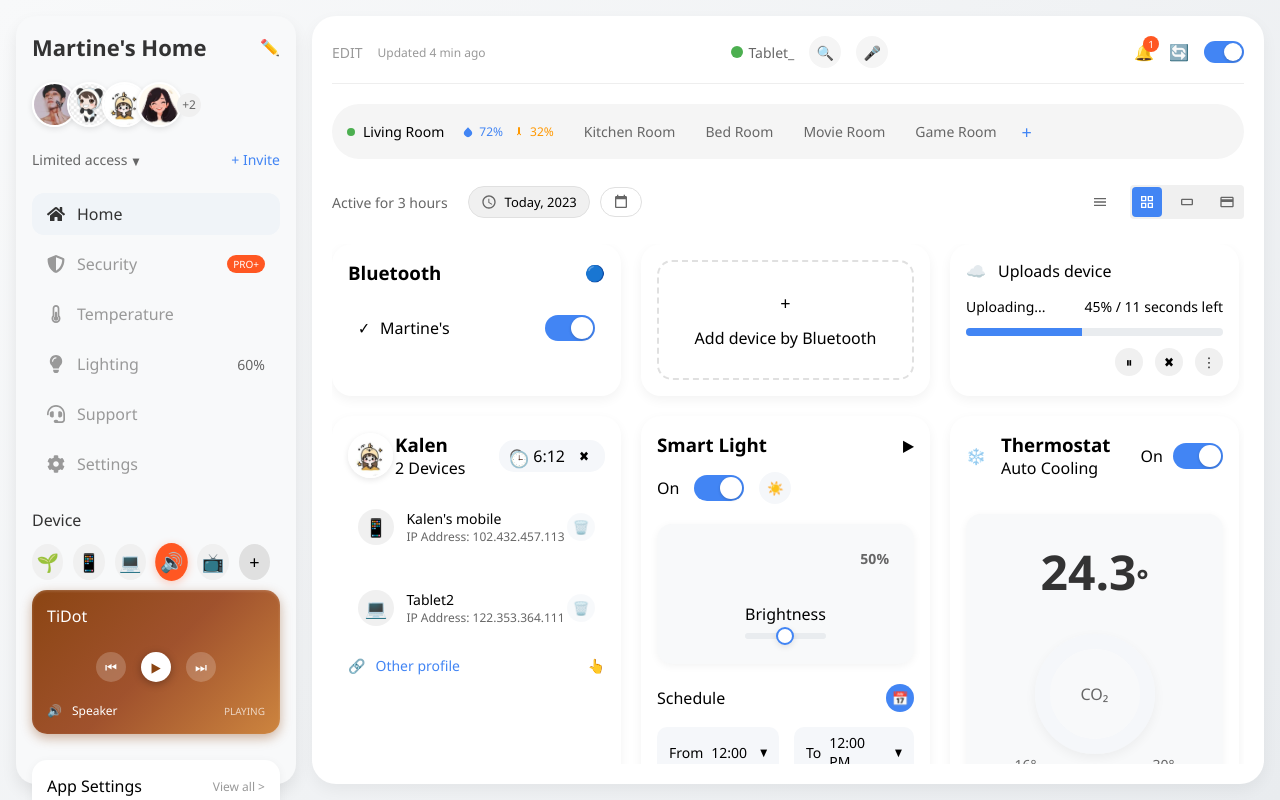
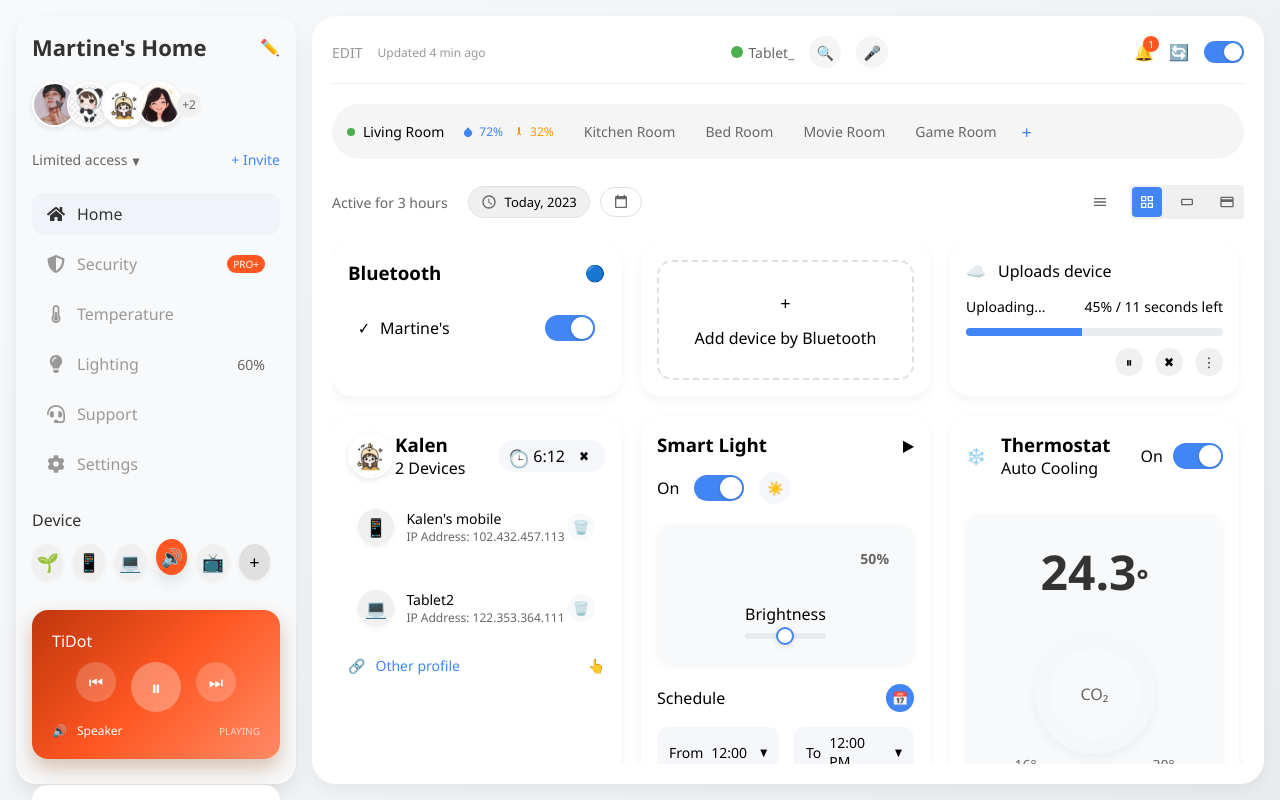
Before and after one commit to ZTL123Z/smart-home-dashboard, a React (Create React App) app: page / in a window 1280 px wide. Built offline with nearby package versions, Linux system fonts and the light colour scheme.

Commit message:
device交换添加

```diff
--- a/src/components/Sidebar.css
+++ b/src/components/Sidebar.css
@@ -188,36 +188,41 @@
 }
 
 .device-icon {
-  width: 32px;
-  height: 32px;
+  width: 40px;
+  height: 40px;
   border-radius: 50%;
   background-color: #f0f0f0;
   display: flex;
   align-items: center;
   justify-content: center;
+  font-size: 20px;
   cursor: pointer;
-  transition: transform 0.2s ease, background-color 0.2s ease;
+  transition: all 0.3s ease;
+  box-shadow: 0 2px 5px rgba(0, 0, 0, 0.05);
+}
+
+.device-icon:hover {
+  transform: translateY(-5px);
+  box-shadow: 0 8px 15px rgba(0, 0, 0, 0.1);
 }
 
 .device-icon.active {
-  background-color: #ff5722;
+  transform: translateY(-5px);
+  box-shadow: 0 8px 15px rgba(0, 0, 0, 0.1);
   color: white;
-  transform: scale(1.05);
-  box-shadow: 0 2px 8px rgba(255, 87, 34, 0.3);
 }
 
 .device-icon.add {
   background-color: #e0e0e0;
 }
+
 .speaker-card {
   background: linear-gradient(135deg, #8B4513, #A0522D, #CD853F);
-  border-radius: 15px;
-  padding: 15px;
-  display: flex;
-  flex-direction: column;
-  gap: 10px;
+  border-radius: 16px;
+  padding: 20px;
+  margin-top: 20px;
   color: white;
-  box-shadow: 0 4px 12px rgba(139, 69, 19, 0.4), inset 0 1px 3px rgba(255, 255, 255, 0.2);
+  box-shadow: 0 10px 20px rgba(139, 69, 19, 0.3);
   transition: all 0.3s ease;
   cursor: pointer;
 }
@@ -240,35 +245,31 @@
 }
 
 .control-button {
-  width: 30px;
-  height: 30px;
+  width: 40px;
+  height: 40px;
   border-radius: 50%;
   border: none;
   background-color: rgba(255, 255, 255, 0.2);
   color: white;
+  font-size: 16px;
   cursor: pointer;
-  display: flex;
-  align-items: center;
-  justify-content: center;
-  transition: all 0.3s ease;
-  backdrop-filter: blur(2px);
+  transition: all 0.2s ease;
 }
 
 .control-button:hover {
   background-color: rgba(255, 255, 255, 0.3);
   transform: scale(1.1);
-  box-shadow: 0 2px 8px rgba(0, 0, 0, 0.2);
 }
 
 .control-button.play {
-  background-color: white;
-  color: #8B4513;
-  box-shadow: 0 2px 8px rgba(0, 0, 0, 0.3);
+  width: 50px;
+  height: 50px;
+  font-size: 20px;
+  background-color: rgba(255, 255, 255, 0.3);
 }
 
 .control-button.play:hover {
-  transform: scale(1.15);
-  box-shadow: 0 3px 10px rgba(0, 0, 0, 0.4);
+  background-color: rgba(255, 255, 255, 0.4);
 }
 
 .speaker-info {
@@ -422,3 +423,86 @@
 .color-picker:hover .color-picker-icon {
   transform: rotate(15deg);
 }
+
+.plant-status {
+  display: flex;
+  flex-direction: column;
+  gap: 10px;
+  margin-top: 15px;
+}
+
+.plant-info {
+  display: flex;
+  align-items: center;
+  gap: 10px;
+  font-size: 14px;
+}
+
+.plant-icon {
+  font-size: 18px;
+}
+
+.phone-status {
+  display: flex;
+  flex-direction: column;
+  gap: 10px;
+  margin-top: 15px;
+}
+
+.battery-info, .connection-info {
+  display: flex;
+  align-items: center;
+  gap: 10px;
+  font-size: 14px;
+}
+
+.battery-icon, .wifi-icon {
+  font-size: 18px;
+}
+
+.laptop-status {
+  display: flex;
+  flex-direction: column;
+  gap: 10px;
+  margin-top: 15px;
+}
+
+.status-info {
+  display: flex;
+  align-items: center;
+  gap: 10px;
+  font-size: 14px;
+}
+
+.status-icon {
+  font-size: 18px;
+}
+
+.tv-controls {
+  display: flex;
+  justify-content: space-between;
+  margin: 15px 0;
+}
+
+.tv-info {
+  display: flex;
+  align-items: center;
+  gap: 10px;
+  font-size: 14px;
+}
+
+.tv-icon {
+  font-size: 18px;
+}
+
+.tv-name {
+  flex-grow: 1;
+}
+
+.tv-status {
+  font-weight: bold;
+  font-size: 12px;
+  background-color: rgba(255, 255, 255, 0.2);
+  padding: 3px 8px;
+  border-radius: 10px;
+}
--- a/src/components/Sidebar.js
+++ b/src/components/Sidebar.js
@@ -9,6 +9,18 @@ const Sidebar = ({ onMenuItemClick }) => {
   const [activeMenuItem, setActiveMenuItem] = useState('home');
   const [accessLevel, setAccessLevel] = useState("Limited access");
   const [showAccessDropdown, setShowAccessDropdown] = useState(false);
+  const [activeDevice, setActiveDevice] = useState('speaker'); // 默认选中扬声器设备
+  const [isPlaying, setIsPlaying] = useState(true); // 播放状态
+
+  // 设备数据
+  const devices = [
+    { id: 'plant', icon: '🌱', name: 'Smart Plant', color: '#4CAF50' },
+    { id: 'phone', icon: '📱', name: 'Smartphone', color: '#2196F3' },
+    { id: 'laptop', icon: '💻', name: 'Laptop', color: '#03A9F4' },
+    { id: 'speaker', icon: '🔊', name: 'Speaker', color: '#FF5722' },
+    { id: 'tv', icon: '📺', name: 'Smart TV', color: '#9C27B0' },
+    { id: 'add', icon: '+', name: 'Add Device', color: '#E0E0E0' }
+  ];
 
   // 处理编辑图标点击
   const handleEditClick = () => {
@@ -44,6 +56,156 @@ const Sidebar = ({ onMenuItemClick }) => {
     // 通知父组件更新主内容区域
     if (onMenuItemClick) {
       onMenuItemClick(menuItem);
+    }
+  };
+
+  // 处理设备点击
+  const handleDeviceClick = (deviceId) => {
+    if (deviceId === 'add') {
+      alert('Add new device functionality would open here');
+      return;
+    }
+    setActiveDevice(deviceId);
+  };
+
+  // 处理播放/暂停切换
+  const handlePlayToggle = () => {
+    setIsPlaying(!isPlaying);
+  };
+
+  // 获取当前活跃设备
+  const getActiveDevice = () => {
+    return devices.find(device => device.id === activeDevice);
+  };
+
+  // 获取TiDot卡片样式
+  const getTiDotCardStyle = () => {
+    const device = getActiveDevice();
+
+    // 根据设备类型返回不同的渐变背景
+    switch (device.id) {
+      case 'plant':
+        return { background: 'linear-gradient(135deg, #2E7D32, #4CAF50, #8BC34A)' };
+      case 'phone':
+        return { background: 'linear-gradient(135deg, #1565C0, #2196F3, #64B5F6)' };
+      case 'laptop':
+        return { background: 'linear-gradient(135deg, #0277BD, #03A9F4, #4FC3F7)' };
+      case 'speaker':
+        return { background: 'linear-gradient(135deg, #BF360C, #FF5722, #FF8A65)' };
+      case 'tv':
+        return { background: 'linear-gradient(135deg, #6A1B9A, #9C27B0, #CE93D8)' };
+      default:
+        return { background: 'linear-gradient(135deg, #8B4513, #A0522D, #CD853F)' };
+    }
+  };
+
+  // 渲染TiDot卡片内容
+  const renderTiDotContent = () => {
+    const device = getActiveDevice();
+
+    // 根据设备类型返回不同的内容
+    switch (device.id) {
+      case 'plant':
+        return (
+          <>
+            <div className="speaker-title">Plant Monitor</div>
+            <div className="plant-status">
+              <div className="plant-info">
+                <span className="plant-icon">💧</span>
+                <span>Moisture: 65%</span>
+              </div>
+              <div className="plant-info">
+                <span className="plant-icon">☀️</span>
+                <span>Light: Good</span>
+              </div>
+            </div>
+          </>
+        );
+      case 'phone':
+        return (
+          <>
+            <div className="speaker-title">Smartphone</div>
+            <div className="phone-status">
+              <div className="battery-info">
+                <span className="battery-icon">🔋</span>
+                <span>Battery: 78%</span>
+              </div>
+              <div className="connection-info">
+                <span className="wifi-icon">📶</span>
+                <span>Connected</span>
+              </div>
+            </div>
+          </>
+        );
+      case 'laptop':
+        return (
+          <>
+            <div className="speaker-title">Laptop</div>
+            <div className="laptop-status">
+              <div className="battery-info">
+                <span className="battery-icon">🔋</span>
+                <span>Battery: 45%</span>
+              </div>
+              <div className="status-info">
+                <span className="status-icon">💻</span>
+                <span>Active</span>
+              </div>
+            </div>
+          </>
+        );
+      case 'speaker':
+        return (
+          <>
+            <div className="speaker-title">TiDot</div>
+            <div className="speaker-controls">
+              <button className="control-button">⏮</button>
+              <button
+                className="control-button play"
+                onClick={handlePlayToggle}
+              >
+                {isPlaying ? '⏸' : '▶'}
+              </button>
+              <button className="control-button">⏭</button>
+            </div>
+            <div className="speaker-info">
+              <span className="speaker-icon">🔊</span>
+              <span className="speaker-name">Speaker</span>
+              <span className="speaker-status">{isPlaying ? 'PLAYING' : 'PAUSED'}</span>
+            </div>
+          </>
+        );
+      case 'tv':
+        return (
+          <>
+            <div className="speaker-title">Smart TV</div>
+            <div className="tv-controls">
+              <button className="control-button">📺</button>
+              <button className="control-button play">⏯</button>
+              <button className="control-button">🔍</button>
+            </div>
+            <div className="tv-info">
+              <span className="tv-icon">📺</span>
+              <span className="tv-name">Living Room</span>
+              <span className="tv-status">ON</span>
+            </div>
+          </>
+        );
+      default:
+        return (
+          <>
+            <div className="speaker-title">TiDot</div>
+            <div className="speaker-controls">
+              <button className="control-button">⏮</button>
+              <button className="control-button play">▶</button>
+              <button className="control-button">⏭</button>
+            </div>
+            <div className="speaker-info">
+              <span className="speaker-icon">🔊</span>
+              <span className="speaker-name">Speaker</span>
+              <span className="speaker-status">PLAYING</span>
+            </div>
+          </>
+        );
     }
   };
 
@@ -159,25 +321,19 @@ const Sidebar = ({ onMenuItemClick }) => {
       <div className="device-section">
         <div className="device-label">Device</div>
         <div className="device-icons">
-          <div className="device-icon">🌱</div>
-          <div className="device-icon">📱</div>
-          <div className="device-icon">💻</div>
-          <div className="device-icon active">🔊</div>
-          <div className="device-icon">📺</div>
-          <div className="device-icon add">+</div>
+          {devices.map(device => (
+            <div
+              key={device.id}
+              className={`device-icon ${activeDevice === device.id ? 'active' : ''} ${device.id === 'add' ? 'add' : ''}`}
+              onClick={() => handleDeviceClick(device.id)}
+              style={activeDevice === device.id ? { backgroundColor: device.color } : {}}
+            >
+              {device.icon}
+            </div>
+          ))}
         </div>
-        <div className="speaker-card">
-          <div className="speaker-title">TiDot</div>
-          <div className="speaker-controls">
-            <button className="control-button">⏮</button>
-            <button className="control-button play">▶</button>
-            <button className="control-button">⏭</button>
-          </div>
-          <div className="speaker-info">
-            <span className="speaker-icon">🔊</span>
-            <span className="speaker-name">Speaker</span>
-            <span className="speaker-status">PLAYING</span>
-          </div>
+        <div className="speaker-card" style={getTiDotCardStyle()}>
+          {renderTiDotContent()}
         </div>
       </div>
 
```
